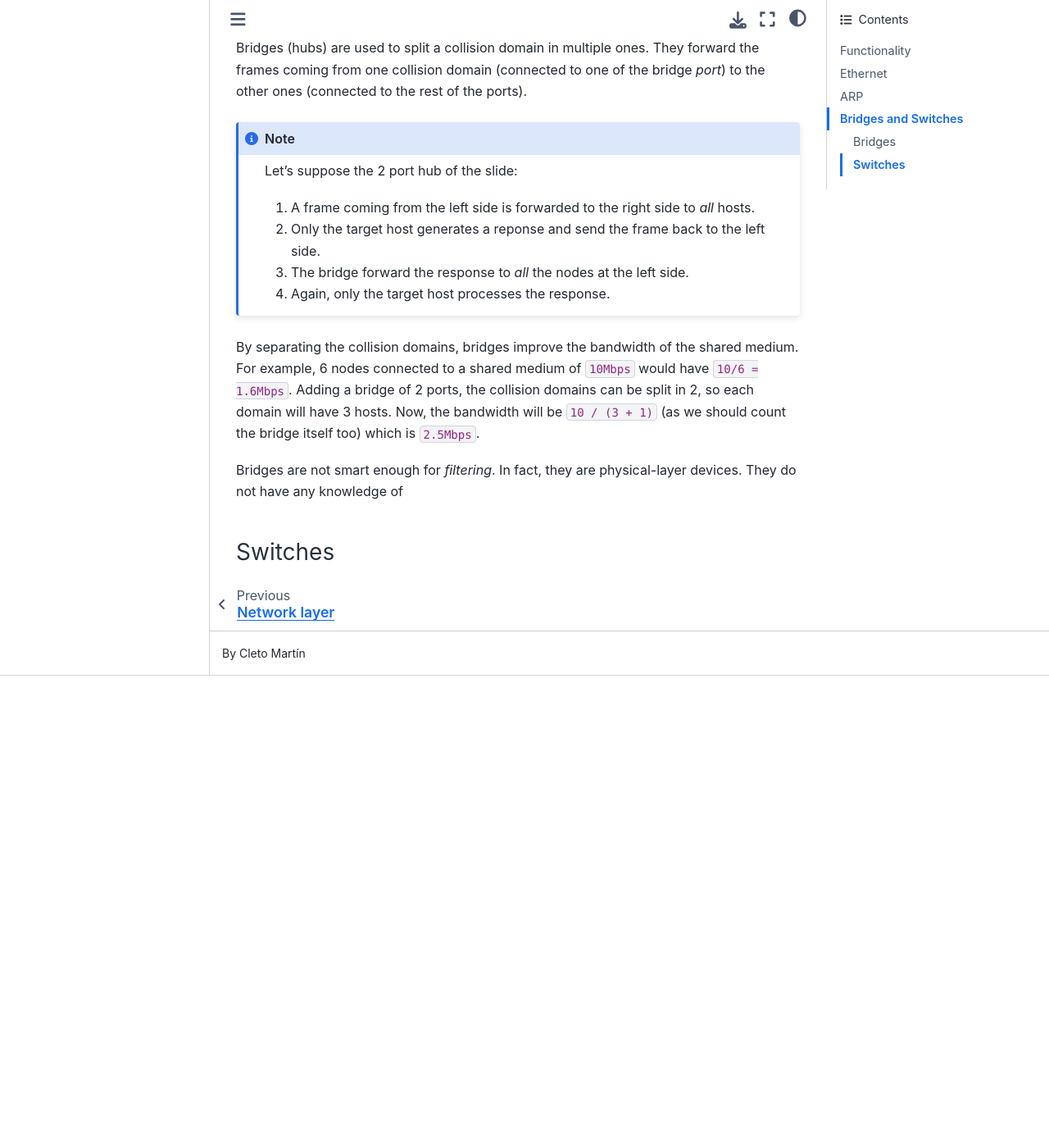
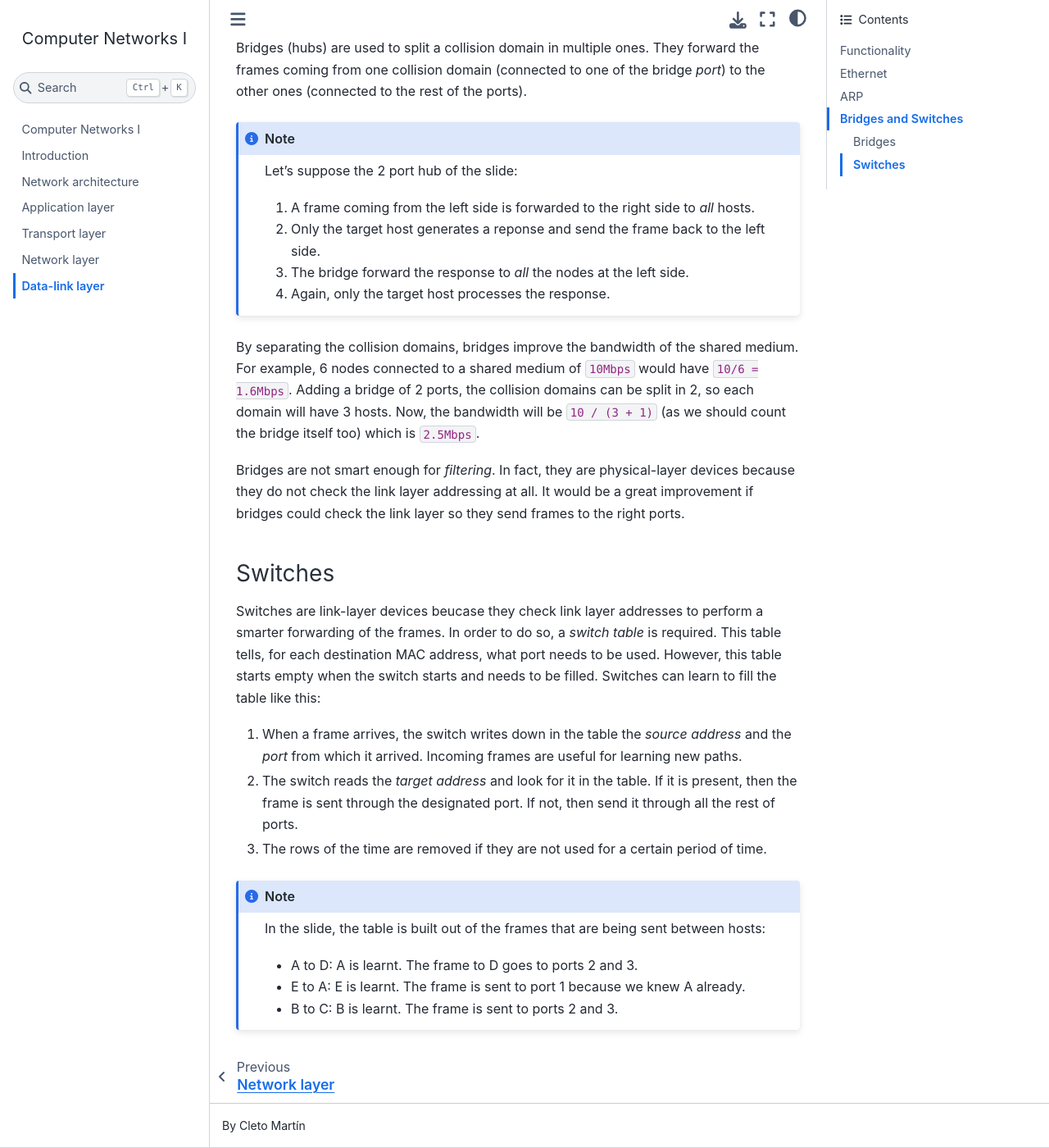
Before and after one commit to cletomartin/redes1, a Jupyter Book: the page built from data-link.md, in a window 1280 px wide and 1400 px high, scrolled down 8990 px. Shown: the whole window at 82% size. Built offline with Jupyter Book 1.0.4 settings and Sphinx 7.4.7 and the Sphinx Book theme 1.1.4, drawn with Linux system fonts in a browser that asks for light colours; before the commit the page ends 9814 px from its top, so only the background shows below that.

Commit message:
more stuff

````diff
--- a/data-link.md
+++ b/data-link.md
@@ -301,6 +301,27 @@
 Adding a bridge of 2 ports, the collision domains can be split in 2, so each domain will have 3 hosts.
 Now, the bandwidth will be `10 / (3 + 1)` (as we should count the bridge itself too) which is `2.5Mbps`.
 
-Bridges are not smart enough for _filtering_. In fact, they are physical-layer devices. They do not have any knowledge of
+Bridges are not smart enough for _filtering_.
+In fact, they are physical-layer devices because they do not check the link layer addressing at all.
+It would be a great improvement if bridges could check the link layer so they send frames to the right ports.
 
 ### Switches
+
+Switches are link-layer devices beucase they check link layer addresses to perform a smarter forwarding of the frames.
+In order to do so, a _switch table_ is required. This table tells, for each destination MAC address, what port needs to be used.
+However, this table starts empty when the switch starts and needs to be filled.
+Switches can learn to fill the table like this:
+
+1. When a frame arrives, the switch writes down in the table the _source address_ and the _port_ from which it arrived.
+   Incoming frames are useful for learning new paths.
+1. The switch reads the _target address_ and look for it in the table.
+   If it is present, then the frame is sent through the designated port.
+   If not, then send it through all the rest of ports.
+1. The rows of the time are removed if they are not used for a certain period of time.
+
+```{note}
+In the slide, the table is built out of the frames that are being sent between hosts:
+- A to D: A is learnt. The frame to D goes to ports 2 and 3.
+- E to A: E is learnt. The frame is sent to port 1 because we knew A already.
+- B to C: B is learnt. The frame is sent to ports 2 and 3.
+```
````
